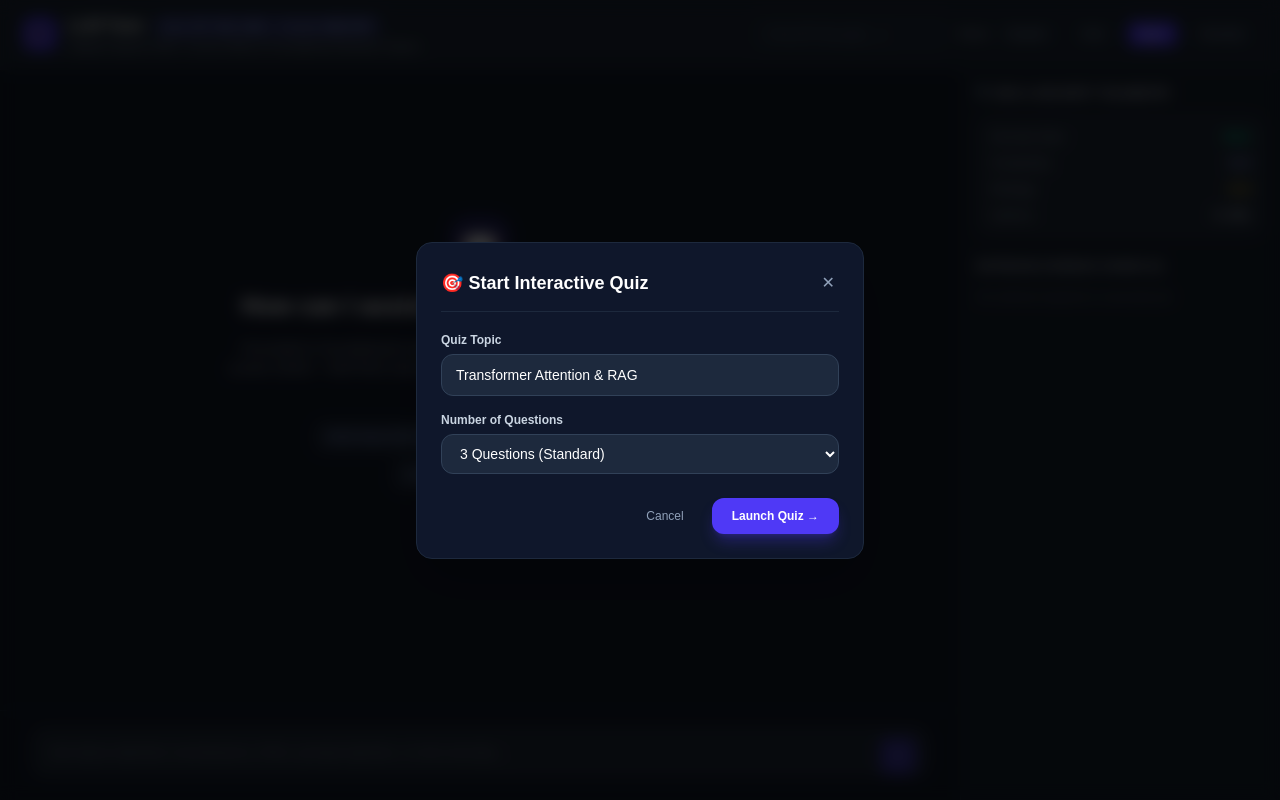
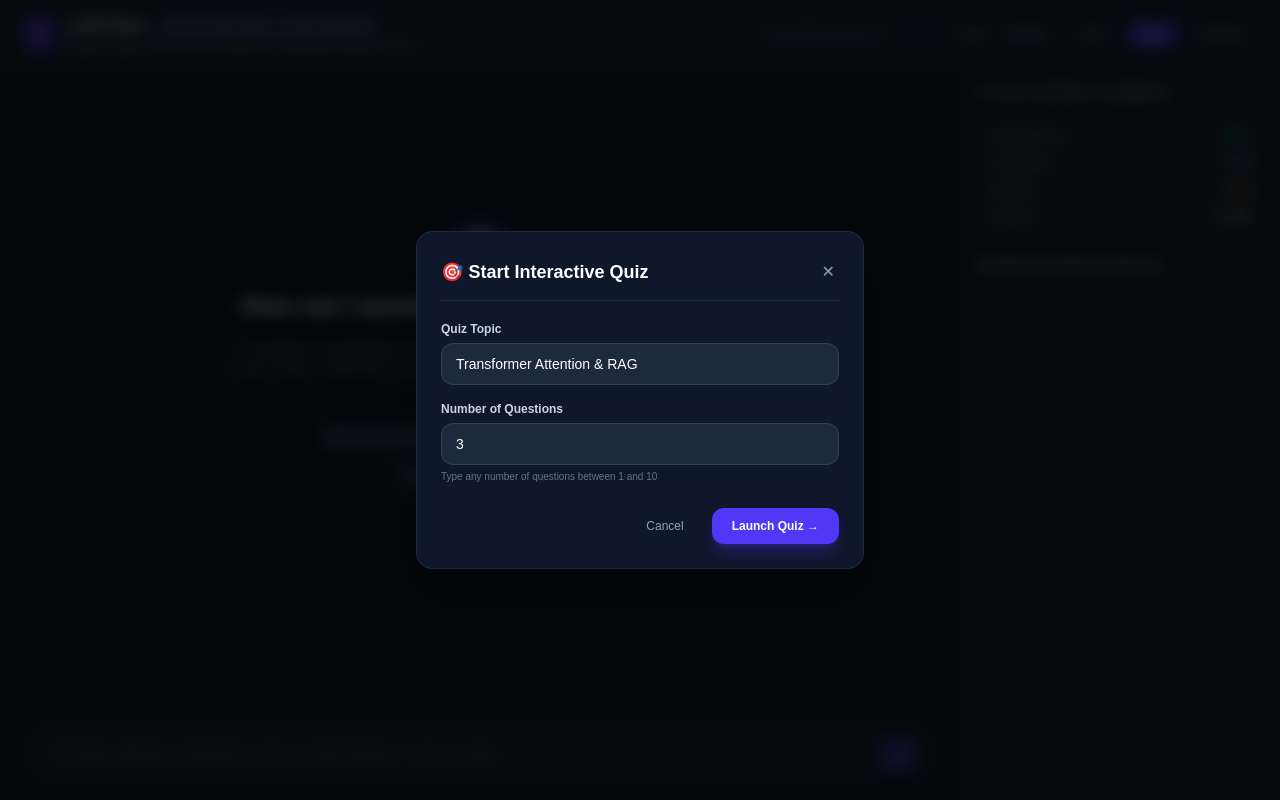
Before and after one commit to udaygupta8899/LLM-Tutor, a Next.js app in the folder nextjs_frontend/: page / in a window 1280 px wide. Both pictures are taken after a click on the button "Quiz". Built offline with nearby package versions, Linux system fonts and the light colour scheme.

Commit message:
feat: replace dropdown with direct number input field for quiz question count

```diff
--- a/nextjs_frontend/app/page.tsx
+++ b/nextjs_frontend/app/page.tsx
@@ -521,15 +521,17 @@ export default function LLMTutorPage() {
                 <label className="block text-xs font-semibold text-slate-300 mb-1.5">
                   Number of Questions
                 </label>
-                <select
+                <input
+                  type="number"
+                  min={1}
+                  max={10}
+                  required
+                  placeholder="e.g. 3, 5, 10"
                   value={quizNumQuestions}
-                  onChange={(e) => setQuizNumQuestions(Number(e.target.value))}
+                  onChange={(e) => setQuizNumQuestions(Math.max(1, Math.min(10, Number(e.target.value) || 1)))}
                   className="w-full bg-slate-800 border border-slate-700 rounded-xl px-3.5 py-2.5 text-sm text-white focus:outline-none focus:border-indigo-500"
-                >
-                  <option value={2}>2 Questions (Quick Check)</option>
-                  <option value={3}>3 Questions (Standard)</option>
-                  <option value={5}>5 Questions (Comprehensive)</option>
-                </select>
+                />
+                <span className="text-[10px] text-slate-500 mt-1 block">Type any number of questions between 1 and 10</span>
               </div>
 
               <div className="pt-2 flex justify-end gap-3">
```
